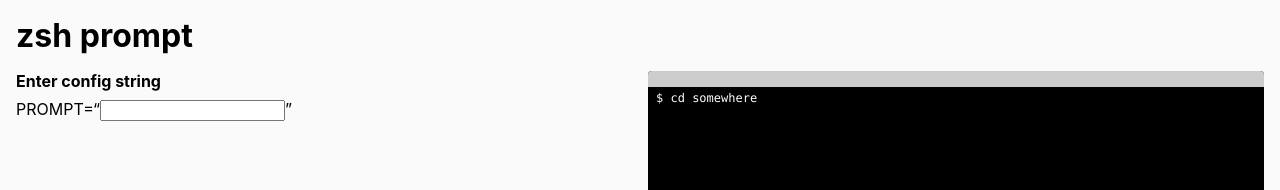
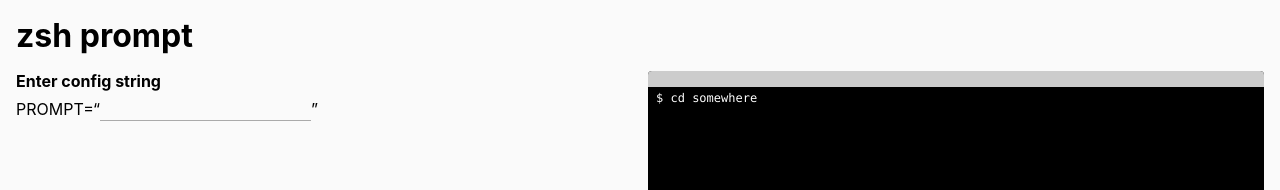
Before and after one commit to NotTheUsual/zsh-prompt-preview, a React (Create React App) app: page / in a window 1280 px wide. Shown: the top 190 px of the page. Built offline with nearby package versions, Linux system fonts and the light colour scheme.

Commit message:
Input styling

```diff
--- a/src/App.css
+++ b/src/App.css
@@ -29,6 +29,13 @@ body {
   margin-bottom: 0.5rem;
 }
 
+.input {
+  background: none;
+  border: 0;
+  border-bottom: 1px solid #aaa;
+  font-size: 1em;
+}
+
 .terminal {
   background: #000;
   border-radius: 0.25rem;
```
